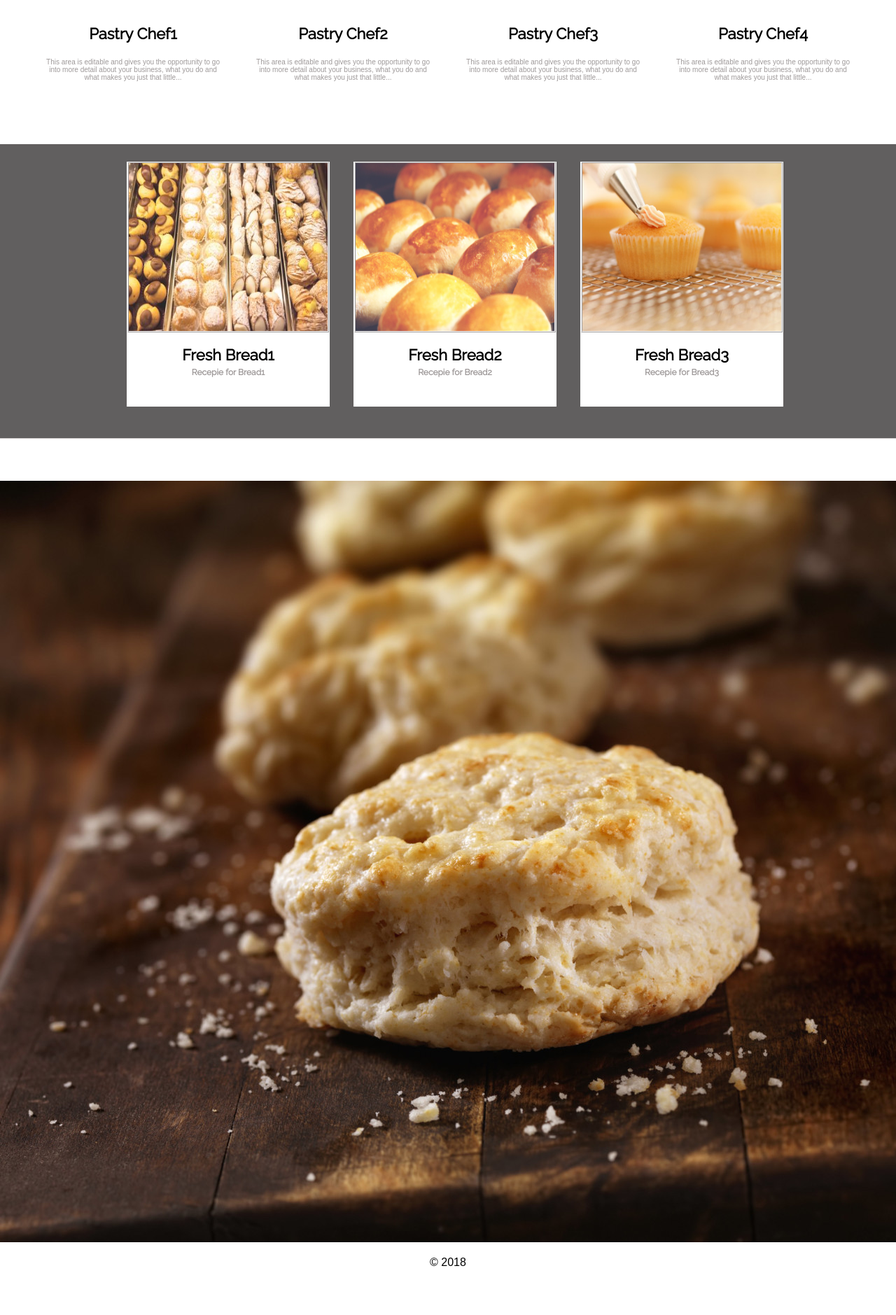
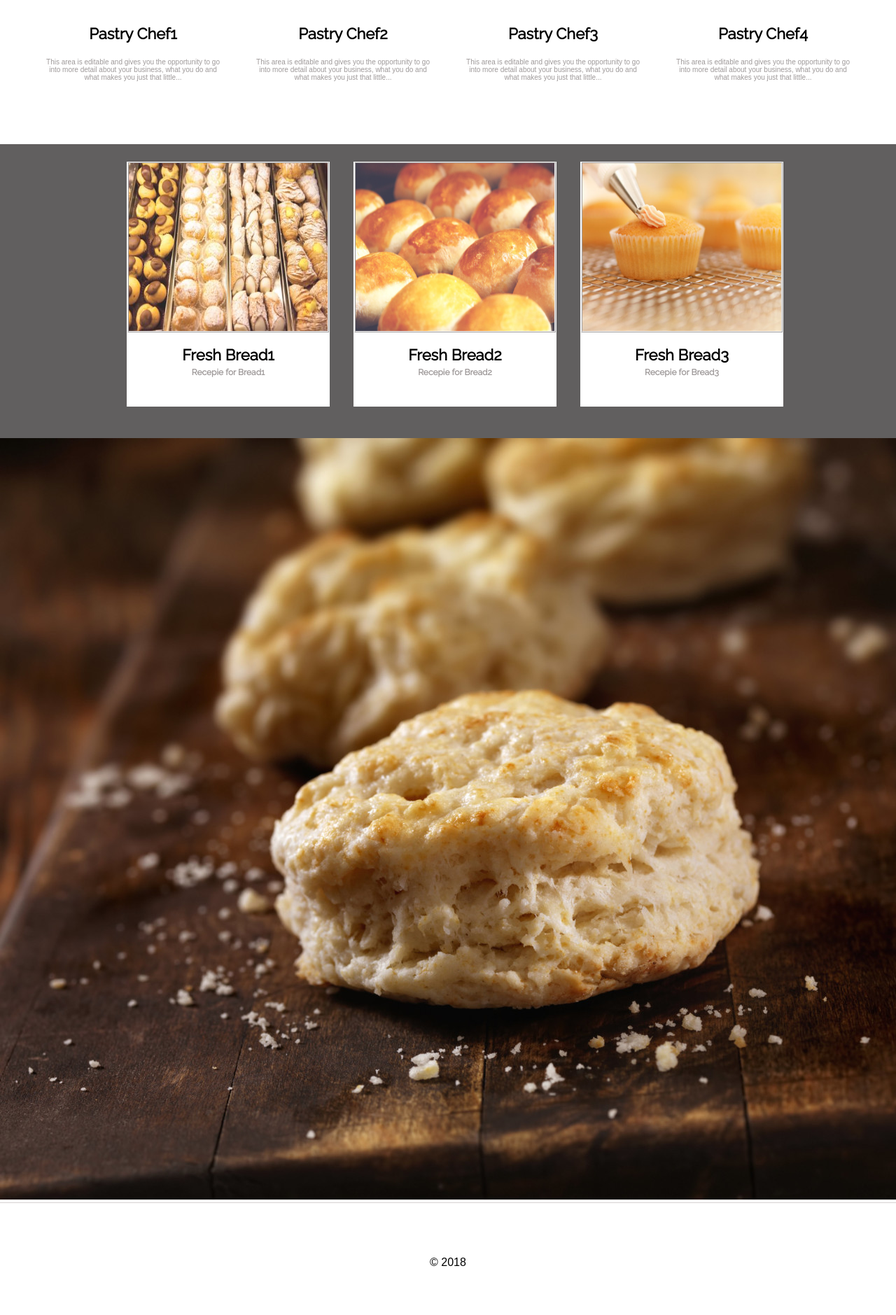
Before and after one commit to tiagousbr/tiagousbr.github.io, a Jekyll site: the page index.html, which Jekyll copies as it is, in a window 1280 px wide. Shown: the part 1579-3458 px from the top of the page at 70% size. Built offline with Jekyll 4.4.1, drawn with Linux system fonts in a browser that asks for light colours; before the commit the page ends 3392 px from its top, so only the background shows below that.

Commit message:
Update index.html

```diff
--- a/index.html
+++ b/index.html
@@ -110,8 +110,11 @@
       </div>
     </div>
 
+    <div class="final">
+      <img src="css/bakery_footer.jpg" no-repeat center center>
+    </div>
+
     <div class="footer">
-      <img src="css/bakery_footer.jpg">
       <p>&copy; 2018</p>
     </div>
 
```
